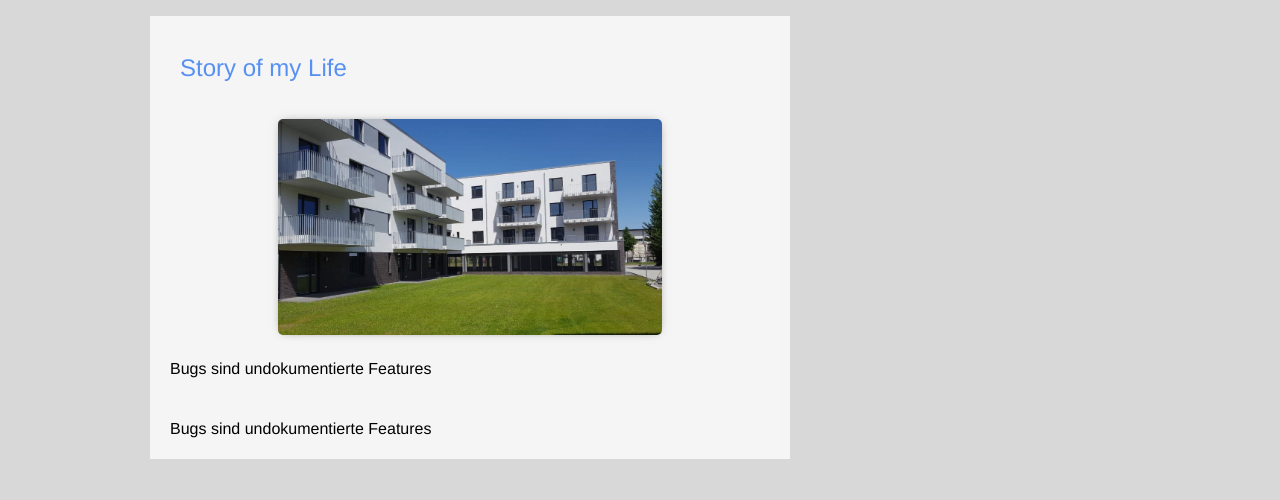
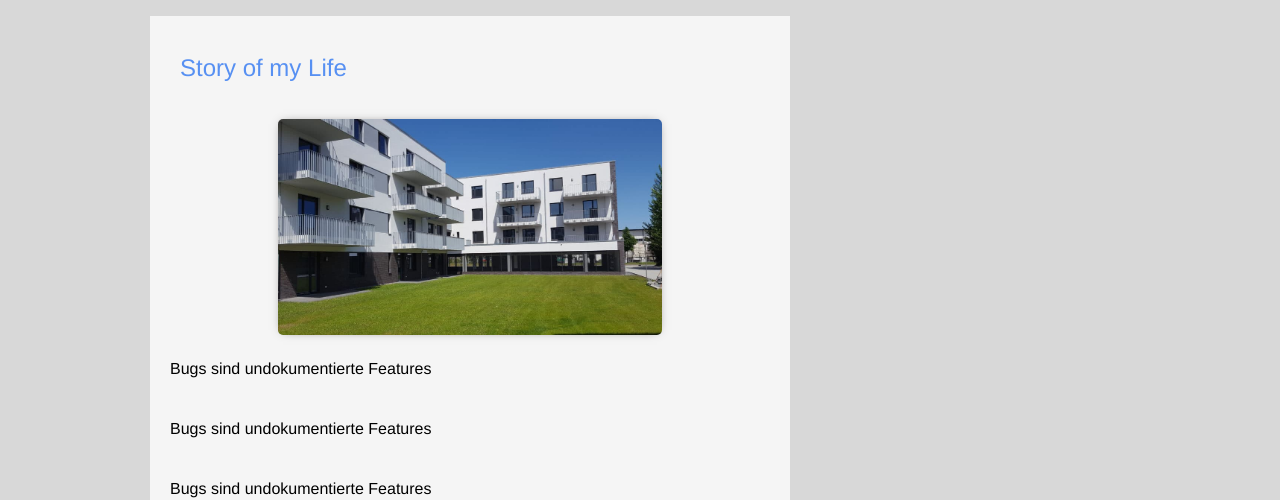
Before and after one commit to JustinAkdogan/ResponsiveWebdesign, a plain HTML site: page index.html in a window 1280 px wide. Shown: the part 249-749 px from the top of the page. Drawn offline with nearby package versions, Linux system fonts and the light colour scheme.

Commit message:
Design Changed

```diff
--- a/index.html
+++ b/index.html
@@ -26,6 +26,7 @@
     <article>
         <h2>Story of my Life</h2>
         <img src="src/img/apartments.jpg" class="apartments" ></img>
+        <p>Bugs sind undokumentierte Features</p>
         <p>Bugs sind undokumentierte Features</p>
         <p>Bugs sind undokumentierte Features</p>
     </article>
--- a/src/css/main.css
+++ b/src/css/main.css
@@ -128,7 +128,7 @@ nav ul li a.active{
 
 #main article{
     display:inline-block;
-    width:65.3%;
+    width:65.31%;
     background: whitesmoke;
     vertical-align: top;
     margin:0em;
```
